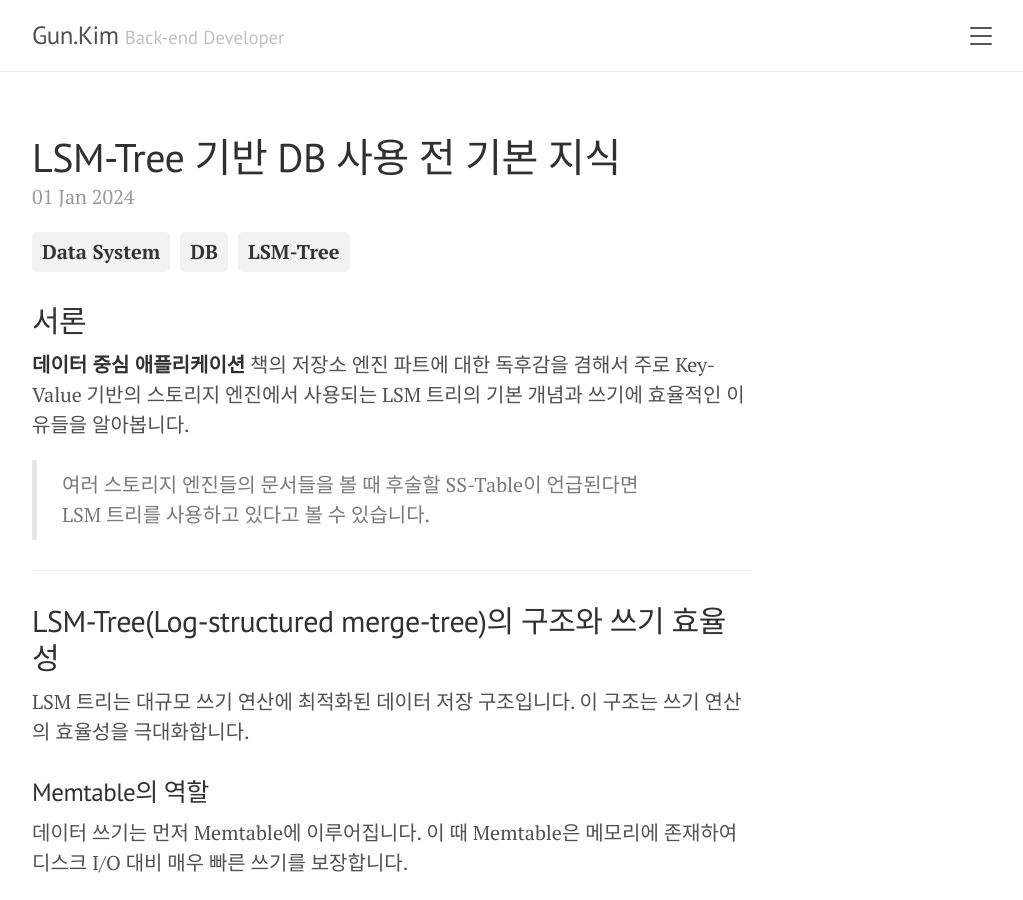
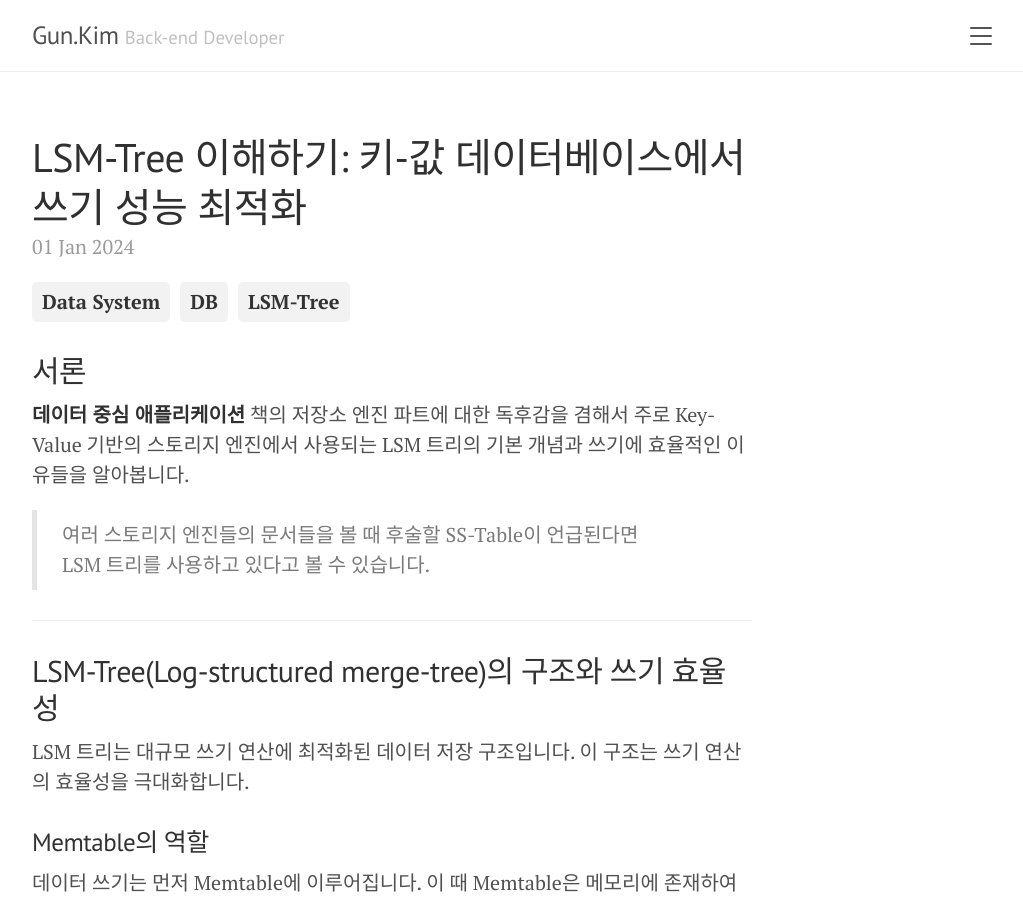
Before and after one commit to gunkim/gunkim.github.io, a Jekyll site: the page built from _posts/2024-01-01-lsm-tree.md, in a window 1280 px wide and 900 px high. Shown: the whole window, without its empty margins (248-1271 px from the left). Built offline with Jekyll 4.4.1, drawn with Linux system fonts in a browser that asks for light colours; comment, search, counter and statistics services are not loaded; some of the changed text lies outside the part shown.

Commit message:
제목 수정

```diff
--- a/_posts/2024-01-01-lsm-tree.md
+++ b/_posts/2024-01-01-lsm-tree.md
@@ -1,6 +1,6 @@
 ---
 layout: post
-title: LSM-Tree 기반 DB 사용 전 기본 지식
+title: "LSM-Tree 이해하기: 키-값 데이터베이스에서 쓰기 성능 최적화"
 tags: ["Data System", "DB", "LSM-Tree"]
 ---
 
```
Also changed, not shown: _posts/2024-06-30-spring-aop.md (+1 -1 lines).
